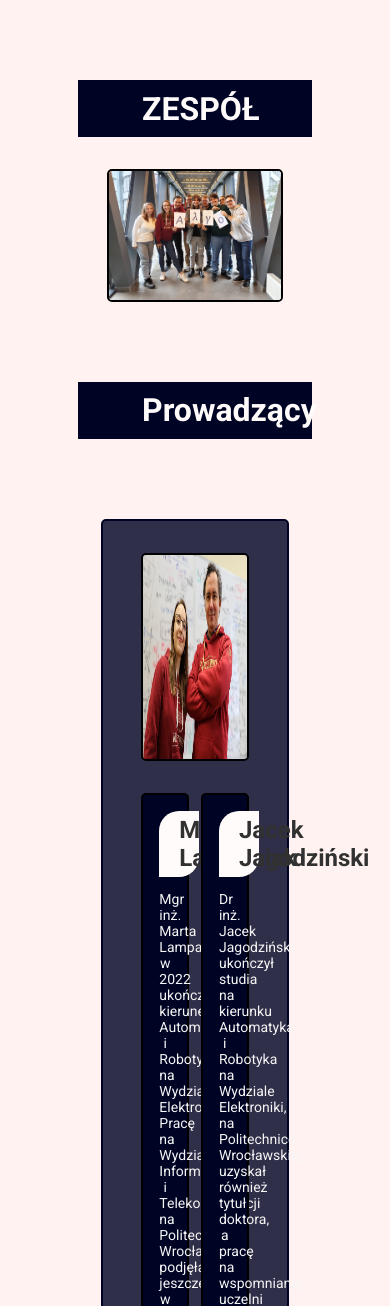
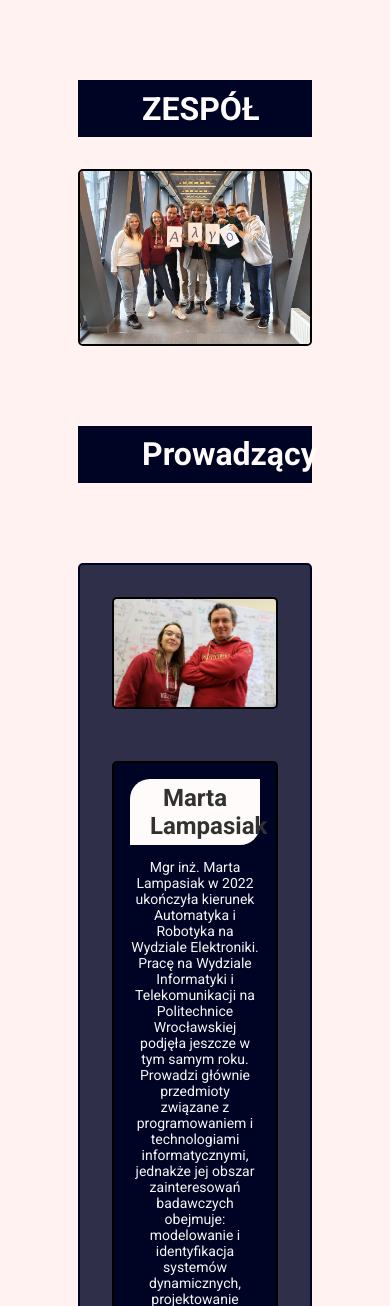
Before and after one commit to KN-Algo/strona-internetowa, a PHP site: page /about.html in a window 390 px wide. Shown: the part 83-1389 px from the top of the page. Run offline with PHP 8.4, Linux system fonts and the light colour scheme.

Commit message:
fix for small screens attempt nr.1

```diff
--- a/styles/about.css
+++ b/styles/about.css
@@ -150,3 +150,24 @@ h1 {
   margin-top: 1em;
   font-size: 14px;
 }
+
+@media screen and (max-width: 930px) {
+  .person-container-leader {
+    display: inline-block;
+    width: 100%;
+  }
+
+  .person-container-leader img {
+    width: 100%;
+    margin-bottom: 0em;
+  }
+
+  .person-container-leader div {
+    width: 100%;
+    margin: 3em auto 0 auto;
+  }
+
+  .group-div img {
+    width: 100%;
+  }
+}
```
